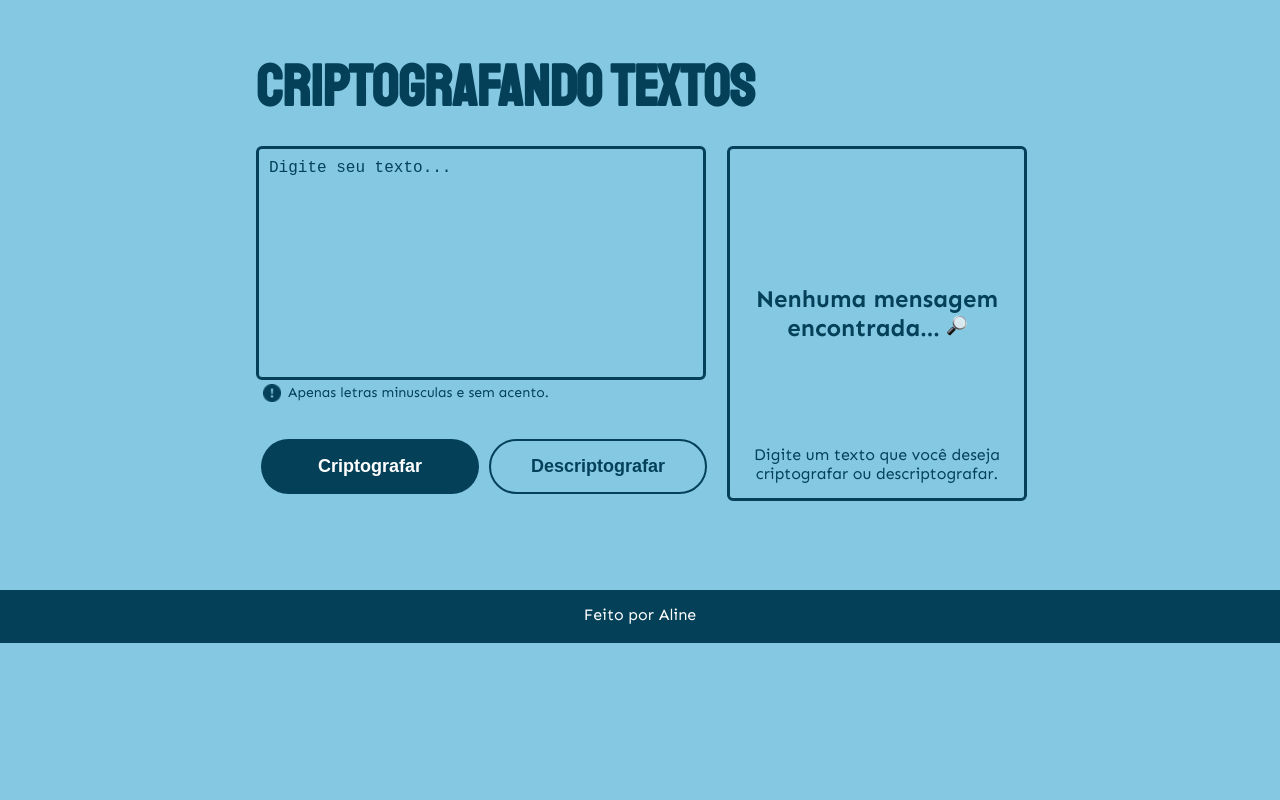
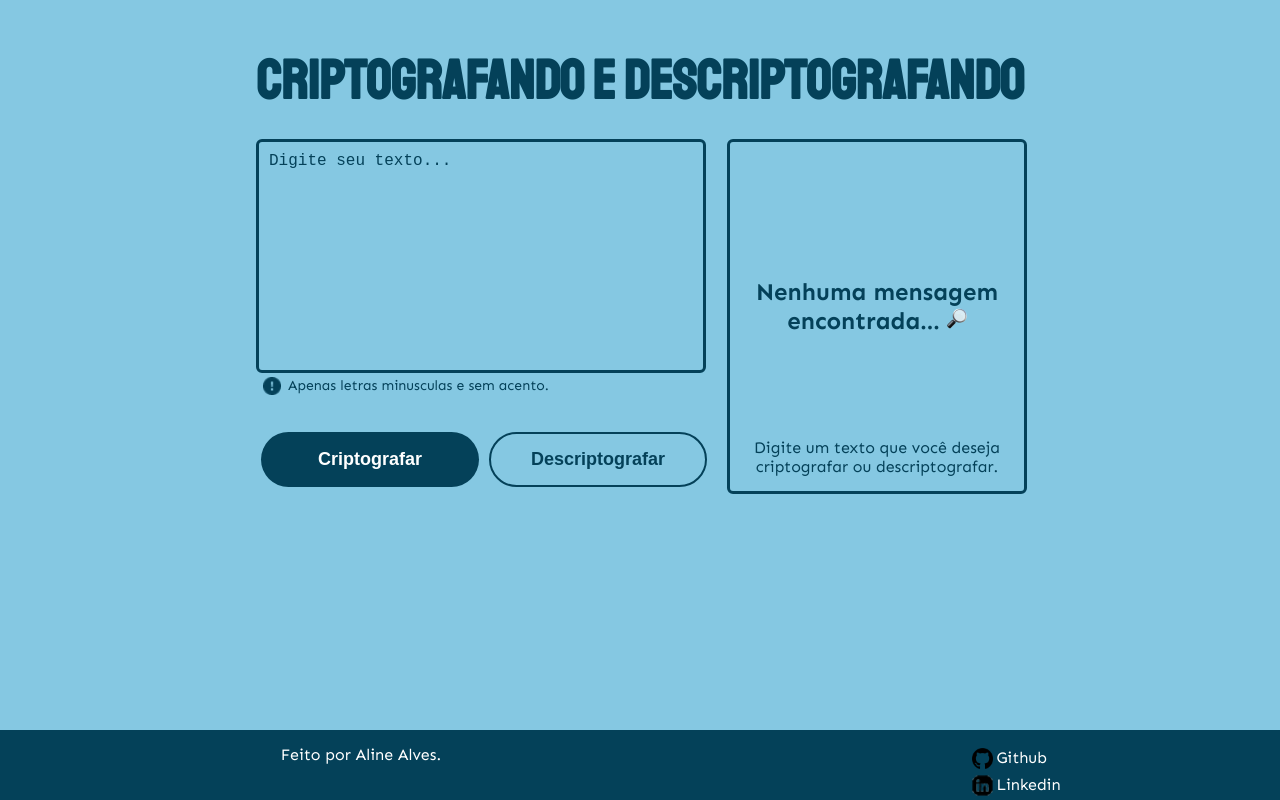
Before and after one commit to AlineAlves10/challenge-codificando-texto, a plain HTML site: page index.html in a window 1280 px wide. Drawn offline with Linux system fonts and the light colour scheme.

Commit message:
Finalizado

```diff
--- a/css/style.css
+++ b/css/style.css
@@ -24,18 +24,17 @@ body{
     width: 100%;
     margin: 0 auto;
     display: flex;
-    padding: 4% 20% 4.6% 20%;
+    padding: 3.7% 20% 5% 20%;
+
+    position: relative;
+    padding-bottom: 100px;
 }
-
-/*corpo-------------------------------------*/
 
 .titulo-principal{
     font-family: 'Staatliches', sans-serif;
-    font-size: 58px;
+    font-size: 55px;
     margin: 0 0 3% 0;
 }
-
-/*areas de textos da esquerda-----------------------------------*/
 
 .container-input{
     display: flex;
@@ -78,8 +77,6 @@ body{
     max-width: 660px;
 }
 
-/*areas de textos da direita--------------------*/
-
 .div-right{
     width: 100%;
     margin: 0 0 0 15px;
@@ -118,7 +115,6 @@ body{
     outline: none;
 }
 
-/*aviso--------------------------------------*/
 .aviso{
     display: flex;
     font-size: 14px;
@@ -129,8 +125,6 @@ body{
     height: 18px;
     width: 18px;
 }
-
-/*botaos-------------------------------------*/
 
 .container-buttons{
     margin: 7% 0;
@@ -171,16 +165,27 @@ body{
     margin: 3% 11% 2% 11%;
 }
 
-
-/*footer----------------------------------------*/
-
-footer{
+.rodape{
     background: var(--color-blueDark);
     color: var(--color-white);
-    height: 53px;
-    align-items: center;
+    height: 70px;
     text-align: center;
     font-size: 16px;
     padding: 15px;
     font-weight: 400;
+    position: fixed;
+    bottom: 0;
+    width: 100%;
+    display: flex;
+    justify-content: space-around;
 }
+
+.redes-sociais{
+    display: flex;
+    color: var(--color-white);
+    text-decoration: none;
+    padding: 3px 0;
+    gap: 3px;
+    width: 27px;
+    height: 27px;
+}
--- a/index.html
+++ b/index.html
@@ -9,7 +9,7 @@
 <body>
     <main class="container">
         <section class="container-main">
-            <h1 class="titulo-principal">Criptografando textos</h1>
+            <h1 class="titulo-principal">Criptografando e Descriptografando</h1>
             <div class="container-input">
                 <div>
                 <div class="input-container">
@@ -32,13 +32,15 @@
                  <span class="span-abaixo">Digite um texto que você deseja criptografar ou descriptografar.</span>
              </div>
             </div>
-
-
     </section>
     </main>
 
-    <footer>
-        <p>Feito por Aline</p>
+    <footer class="rodape">
+        <p>Feito por Aline Alves.</p>
+        <div class="container-redes-sociais">
+            <a class="redes-sociais" href="ihttps://github.com/AlineAlves10mg/icone-github.png"><img src="img/github-icon.webp" alt="icone github">Github</a>
+            <a class="redes-sociais" href="https://www.linkedin.com/in/aline-alves-dev/" _blanked><img src="img/icone-linkedin.png" alt="icon linkedin">Linkedin</a>
+        </div>
     </footer>
 
     <script src="app.js"></script>
```
Also changed, not shown: app.js (+0 -9 lines), img/github-icon.webp (added), img/icone-github.png (added), img/icone-linkedin.png (added).
